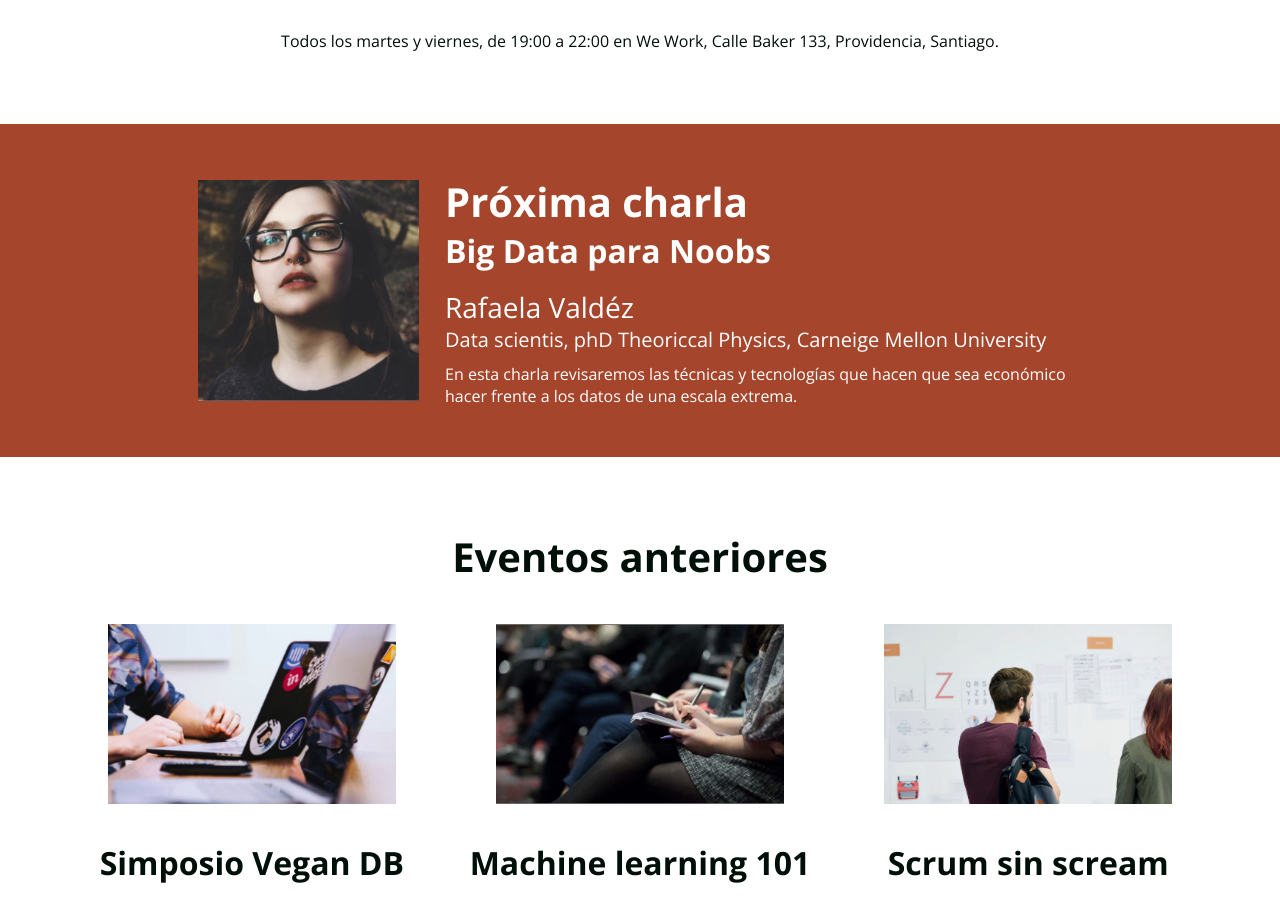
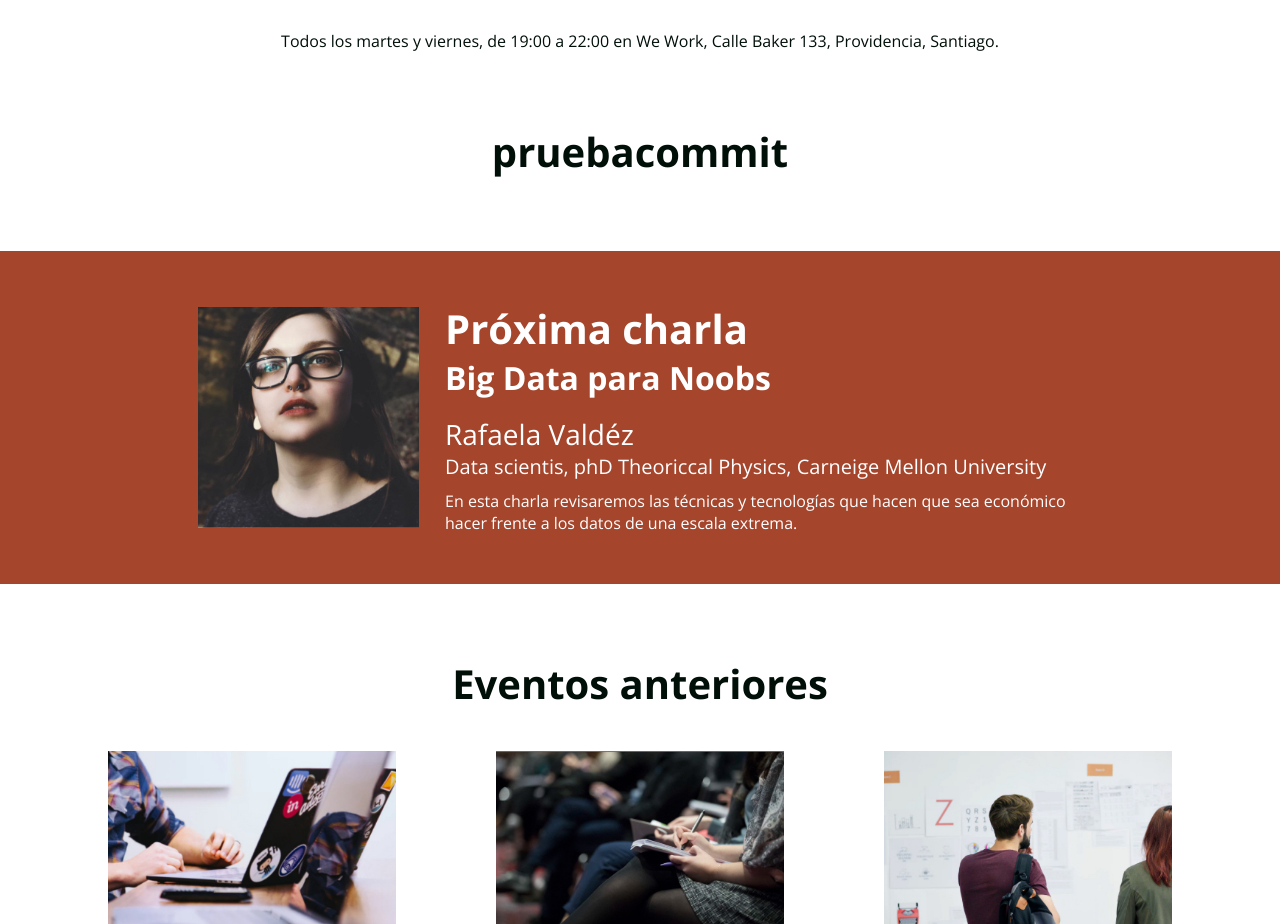
Before and after one commit to gervyg/proyecto-Meet-coffee, a plain HTML site: page Proyecto - Meet Coffee/index.html in a window 1280 px wide. Shown: the part 940-1864 px from the top of the page. Drawn offline with nearby package versions, Linux system fonts and the light colour scheme.

Commit message:
added new text en meet&coffet project

```diff
--- a/Proyecto - Meet Coffee/index.html
+++ b/Proyecto - Meet Coffee/index.html
@@ -34,6 +34,13 @@
   	<h2>¿Donde nos juntamos?</h2>
   	<p>Todos los martes y viernes, de 19:00  a 22:00 en We Work, Calle Baker 133, Providencia, Santiago.</p>
   </section>
+
+
+<section>
+<h2>pruebacommit</h2>
+
+</section>
+
 
 	<section id="proxima-charla" class="sweet-brown">
 		<div class="centrado">
```
